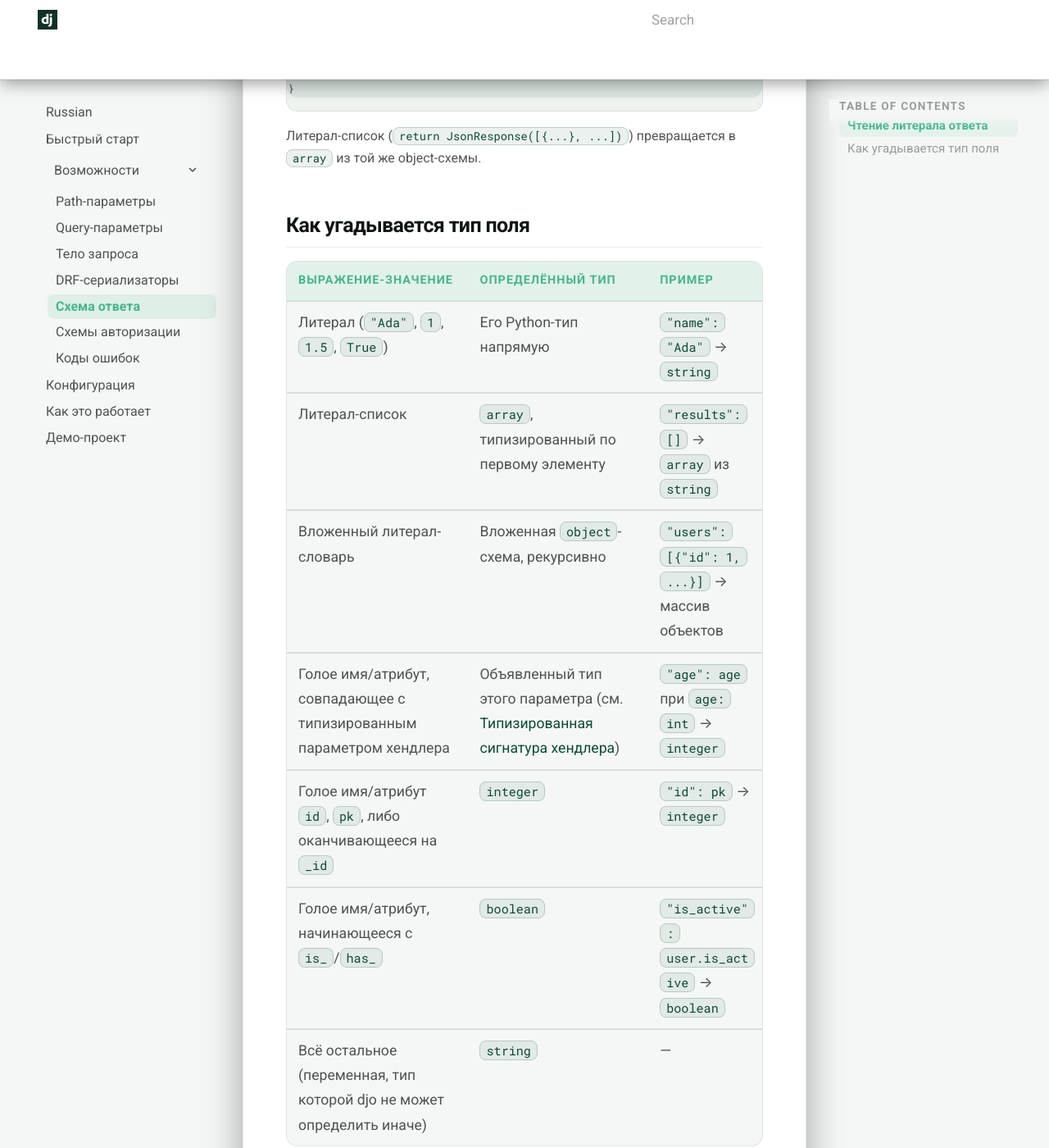
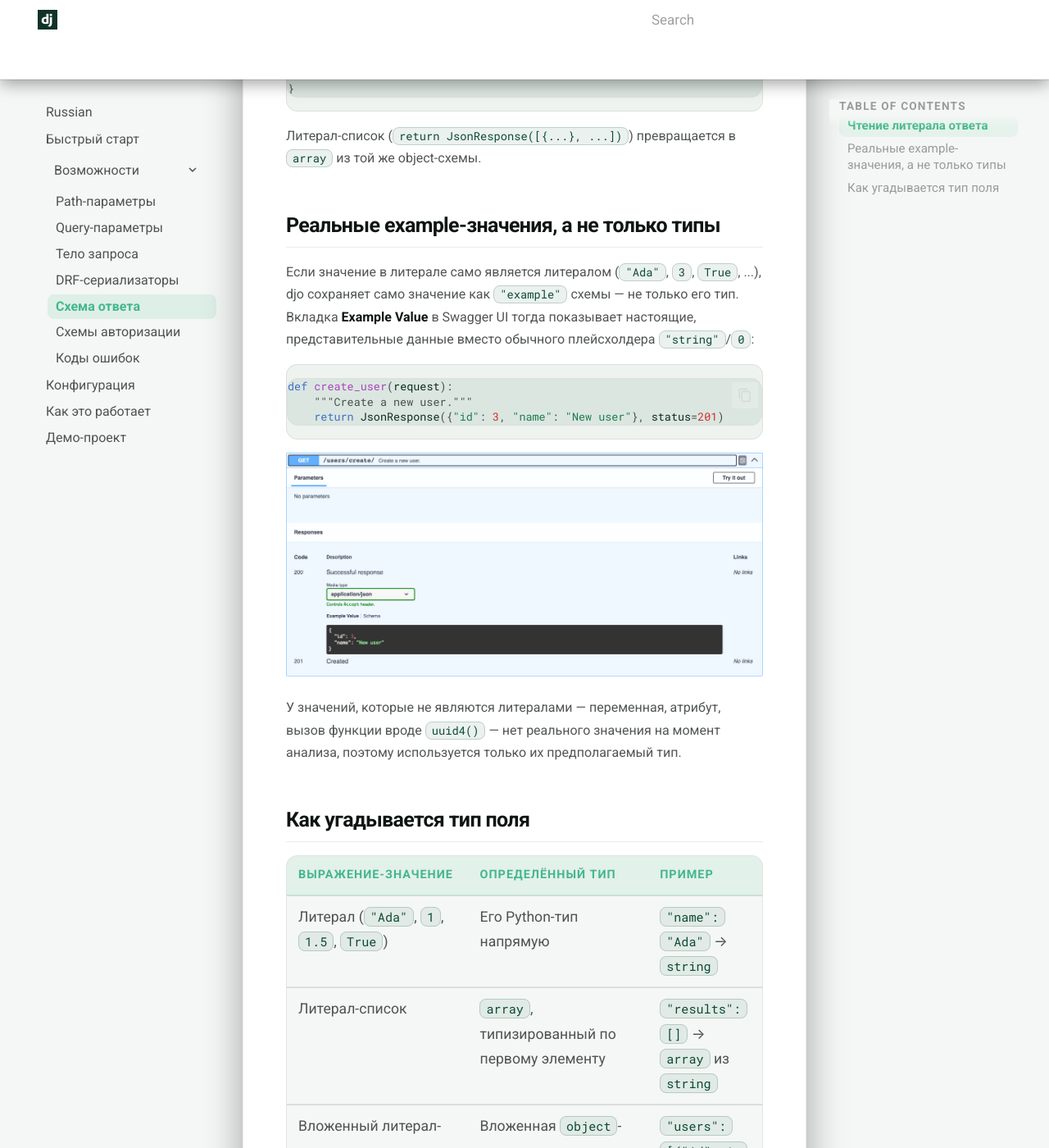
Before and after one commit to NEFORCEO/djo, an MkDocs documentation site: the page built from docs/ru/features/response-schema.md, in a window 1280 px wide and 1400 px high, scrolled down 952 px. Shown: the whole window at 82% size. Built offline with MkDocs 1.6.1 and Material for MkDocs 9.7.7, drawn with Linux system fonts in a browser that asks for light colours; comment, search, counter and statistics services are not loaded.

Commit message:
docs: update response-schema.md

````diff
--- a/docs/ru/features/response-schema.md
+++ b/docs/ru/features/response-schema.md
@@ -32,6 +32,20 @@ def get_user_or_404(request, pk):
 
 Литерал-список (`return JsonResponse([{...}, ...])`) превращается в `array` из той же object-схемы.
 
+## Реальные example-значения, а не только типы
+
+Если значение в литерале само является литералом (`"Ada"`, `3`, `True`, ...), djo сохраняет само значение как `"example"` схемы — не только его тип. Вкладка **Example Value** в Swagger UI тогда показывает настоящие, представительные данные вместо обычного плейсхолдера `"string"`/`0`:
+
+```python
+def create_user(request):
+    """Create a new user."""
+    return JsonResponse({"id": 3, "name": "New user"}, status=201)
+```
+
+![Реальные example-значения](../../media/response-examples.png)
+
+У значений, которые не являются литералами — переменная, атрибут, вызов функции вроде `uuid4()` — нет реального значения на момент анализа, поэтому используется только их предполагаемый тип.
+
 ## Как угадывается тип поля
 
 | Выражение-значение | Определённый тип | Пример |
````
